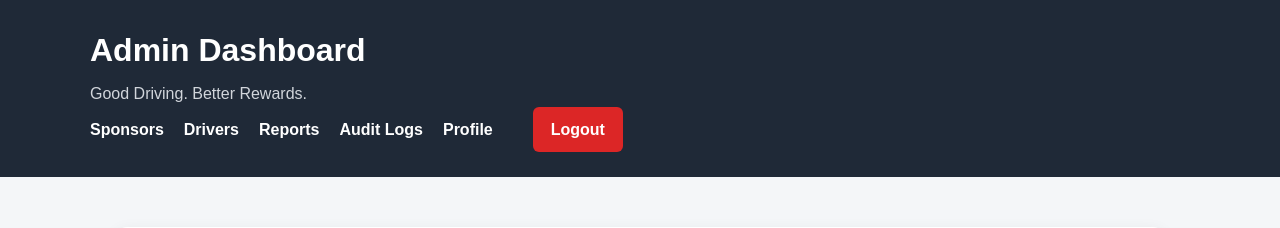
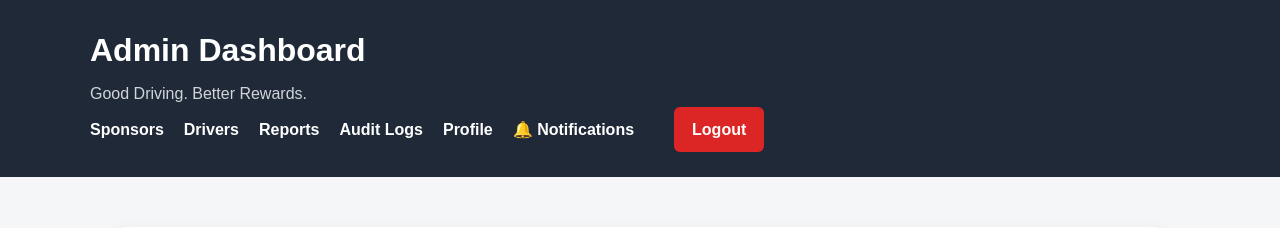
Before and after one commit to kytran1329/F26-CPSC4910-01, a Flask app: template templates/adminDash.html in a window 1280 px wide. Shown: the top 228 px of the page. Run offline with Flask 3, Linux system fonts and the light colour scheme; the template is opened without the code that fills it: most values are stand-ins (such as "Sample title", 1, 10 or a date in 2020).

Commit message:
added notification links to sponsor and admin dash

```diff
--- a/templates/adminDash.html
+++ b/templates/adminDash.html
@@ -35,6 +35,14 @@
                 <a href="{{ url_for('adminReports') }}" class="nav-link">Reports</a>
                 <a href="{{ url_for('adminAudit') }}" class="nav-link">Audit Logs</a>
                 <a href="{{ url_for('userProfile', user_id=session['user_id']) }}" class="nav-link">Profile</a>
+                <a href="{{ url_for('notifications') }}" class="nav-link notification-link">
+                    🔔 Notifications
+                    {% if unread_notifications_count and unread_notification_count > 0 %}
+                        <span class="notification-badge">
+                            {{ unread_notification_count }}
+                        </span>
+                    {% endif %}
+                </a>
                 <a href="{{ url_for('auth.logout') }}" class="logout-button">Logout</a>
             </div>
         </div>
```
Also changed, not shown: templates/sponsorDash.html (+8 -0 lines).
